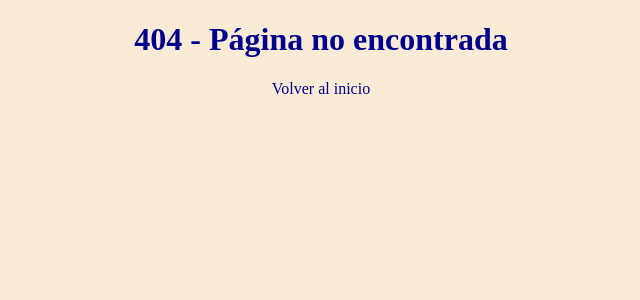
After one commit to PabloJuradoSoto/ToDo_List_Flask, a Flask app: template app/templates/404.html in a window 1280 px wide. The commit adds this page. Shown: the top 300 px of the page, without its empty margins (319-959 px from the left). Run offline with Flask 3, Linux system fonts and the light colour scheme; the template is opened without the code that fills it, so the values that code supplies are empty.

Commit message:
Version funcional (falta completar las tareas)

```diff
--- a/app/app.py
+++ b/app/app.py
@@ -14,21 +14,24 @@ def get_db_connection():
 @app.route('/')
 def index():
     conn = get_db_connection()
-    rows = conn.execute('SELECT * FROM users').fetchall()
+    tasks = conn.execute('SELECT * FROM users').fetchall()
     conn.close()
-    return render_template('index.html', users=rows)
+    return render_template('index.html', users=tasks)
 
 @app.route('/add', methods=['POST'])
 def add_task():
     task_name = request.form['task_name']
     task_description = request.form['task_description']
+    if not task_name.strip() or not task_description.strip():
+        return redirect(url_for('index'))
+
     conn = get_db_connection()
     conn.execute('INSERT INTO users (task_name, task_description) VALUES (?, ?)', (task_name, task_description))
     conn.commit()
     conn.close()
     return redirect(url_for('index'))
 
-@app.route('/delete/<int:id>', methods=['GET','POST'])
+@app.route('/delete/<int:id>', methods=['POST'])
 def delete_task(id):
     conn = get_db_connection()
     conn.execute('DELETE FROM users WHERE id = ?', (id,))
@@ -54,8 +57,9 @@ def edit_task(id):
         conn.close()
         return render_template('edit.html', task=task)
 
+@app.errorhandler(404)
 def pagina_no_encontrada(error):
-    return redirect(url_for('index'))
+    return render_template('404.html'), 404
 
 if __name__ == "__main__":
     if not os.path.exists('database'):
--- a/app/static/css/styles.css
+++ b/app/static/css/styles.css
@@ -36,8 +36,10 @@ p {
 }
 
 a {
+    display: block;
     color: darkblue;
     text-decoration: none;
+    text-align: center;
 }
 
 form {
--- /dev/null
+++ b/app/templates/404.html
@@ -0,0 +1,8 @@
+{% extends './layout.html' %}
+
+{% block title %}To-Do List{% endblock %}
+
+{% block body %}
+<h1>404 - Página no encontrada</h1>
+<a href="{{ url_for('index') }}">Volver al inicio</a>
+{% endblock %}
```
Also changed, not shown: app/templates/index.html (+11 -7 lines).
